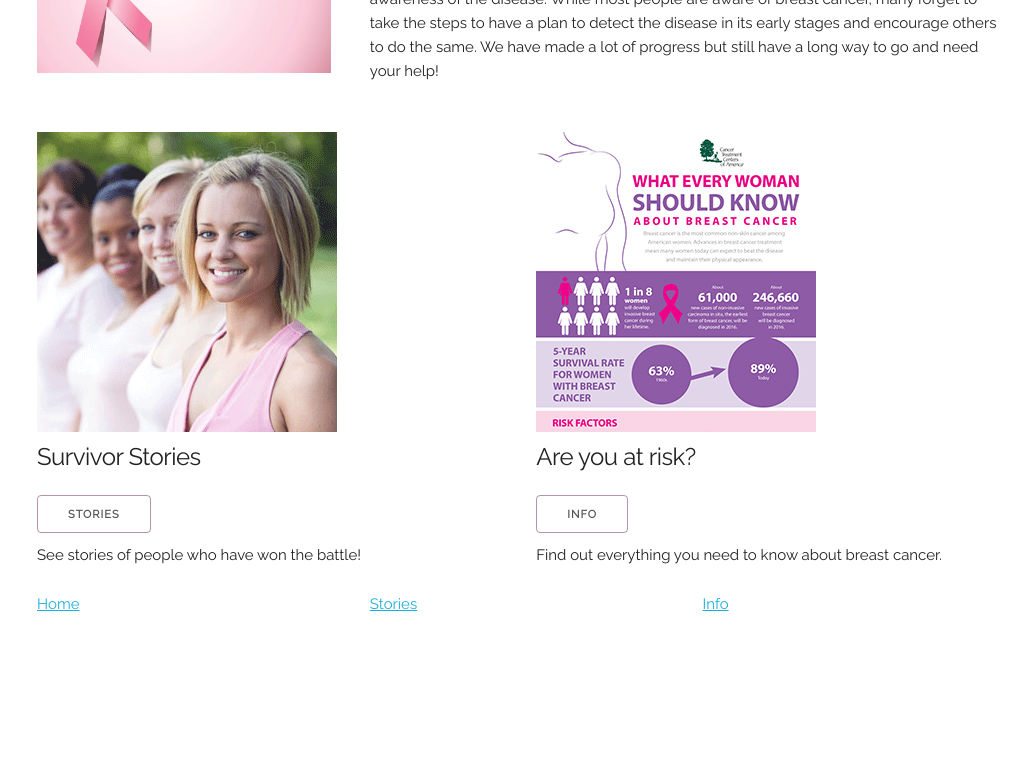
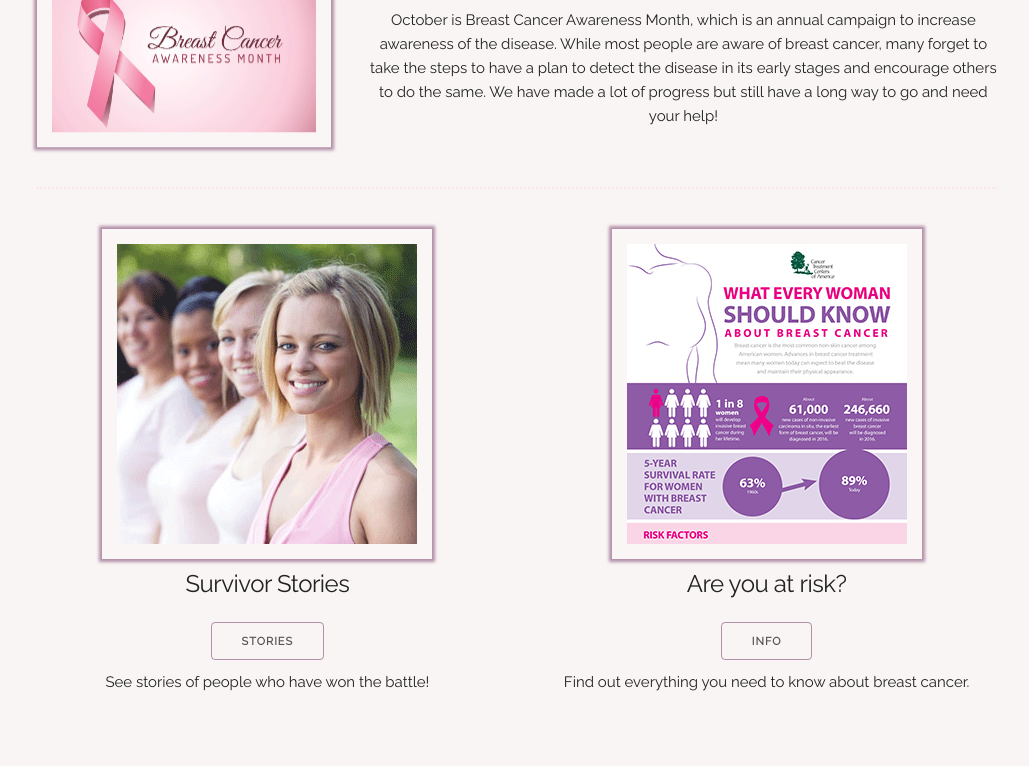
Before and after one commit to TimothyBennett1/noServerProject, a plain HTML site: page index.html in a window 1280 px wide. Shown: the part 255-1021 px from the top of the page, without its empty margins (123-1152 px from the left). Before the commit the page ends 871 px from the top, so only its background shows below. Drawn offline with nearby package versions, Linux system fonts and the light colour scheme; some packages are replaced by stand-ins of ours; the site is published under a folder, as on GitHub Pages, so addresses that start at the root find nothing.

Commit message:
fixed again

```diff
--- a/index.html
+++ b/index.html
@@ -7,7 +7,7 @@
         <link rel="stylesheet" href="./css/normalize.css">
         <link rel="stylesheet" href="./css/skeleton.css">
         <link href="https://fonts.googleapis.com/css?family=Raleway" rel="stylesheet">
-        <link rel="stylesheet" href="/css/style.css">
+        <link rel="stylesheet" href="./css/style.css">
     </head>
     <!--Body Section-->
     <body class="container" ng-contoller="mainCtrl">
--- a/js/views/home/home-tmpl.html
+++ b/js/views/home/home-tmpl.html
@@ -22,7 +22,7 @@
         </article>
 
         <article class="six columns">
-            <img src="./images/BCI.PNG" alt=""/>
+            <img src="./images/BCI.png" alt=""/>
             <h5>Are you at risk?</h5>
             <button ui-sref="info" type="button" name="info">INFO</button>
             <p>Find out everything you need to know about breast cancer.</p>
```
